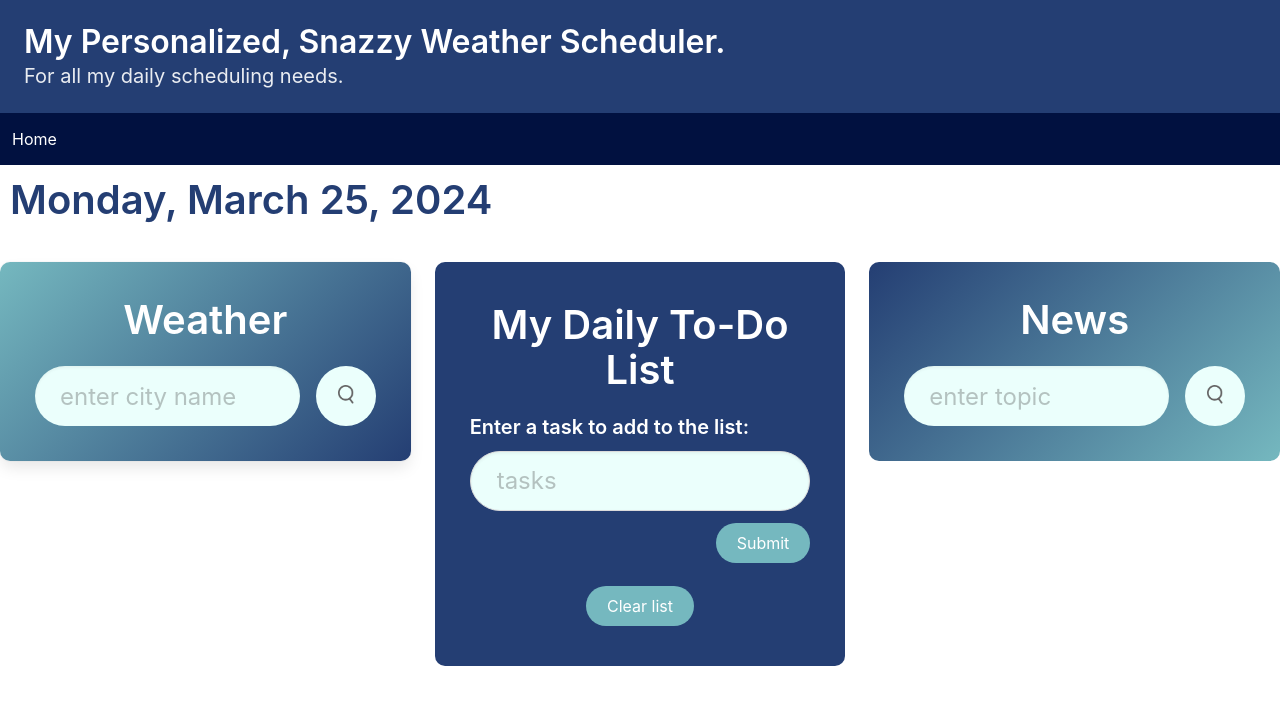
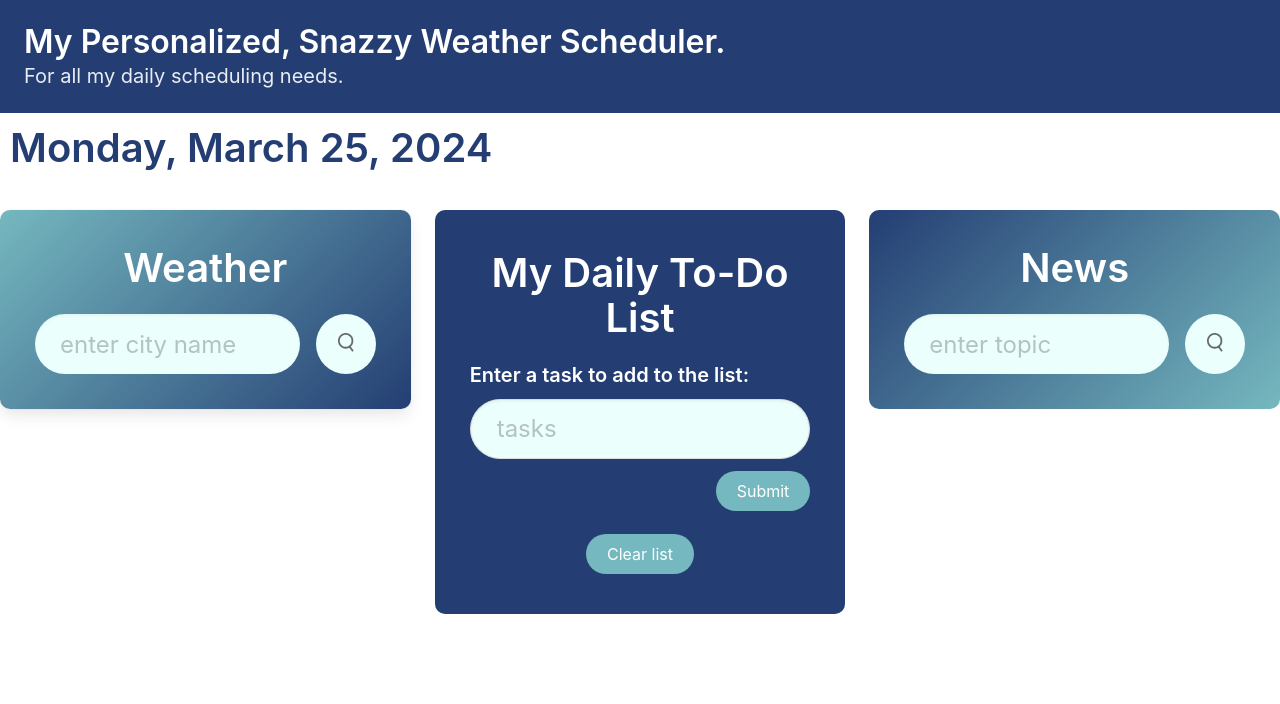
Before and after one commit to davidbeane1983/Daily-Task-List, a plain HTML site: page index.html in a window 1280 px wide. Drawn offline with nearby package versions, Linux system fonts and the light colour scheme.

Commit message:
adjsted syntax, not including css

```diff
--- a/assets/js/script.js
+++ b/assets/js/script.js
@@ -18,7 +18,6 @@ let modalContainer;
 document.addEventListener("DOMContentLoaded", function () {
   // modal setup
   const clearButton = document.getElementById('clear-modal-popup-btn');
-  // Remove the "let" keyword here
   modalContainer = document.getElementById('modal-container');
   // Hide the modal by default
   modalContainer.style.display = 'none';
@@ -58,7 +57,6 @@ document.addEventListener("DOMContentLoaded", function () {
 async function checkNews(topic) {
 // fetch news data from the API using the provided topic
 const response = await fetch(newsApiUrl + topic + '&language=en');
-
   // if the response status is 404 (not found), display an error message
   if (response.status == 404) {
     document.querySelector('.news-error').style.display = 'block';
@@ -71,8 +69,6 @@ document.addEventListener("DOMContentLoaded", function () {
     // select a random article from the list
     var select = Math.floor(Math.random() * 10)
     var article = results[select];
-
-    console.log(article);
 
     // display the selected article's title, source, image, description, and link
     document.querySelector('.news-title').innerHTML = article.title;
@@ -166,12 +162,8 @@ setInterval(updateDate, 24 * 60 * 60 * 1000);
 // Update the date element with the current date
 document.getElementById('date').innerHTML = getCurrentDate();
 
-
 // Update the date element with the current date
 document.getElementById('date').innerHTML = getCurrentDate();
-
-// get the elements needed for managing the todo list
-
 
 // Update the date initially
 updateDate();
@@ -179,10 +171,8 @@ updateDate();
 // Update the date every 24 hours
 setInterval(updateDate, 24 * 60 * 60 * 1000);
 
-
 // Update the date element with the current date
 document.getElementById('date').innerHTML = getCurrentDate();
-
 
 // Update the date element with the current date
 document.getElementById('date').innerHTML = getCurrentDate();
@@ -194,19 +184,6 @@ var addBtn = document.querySelector("#myForm");
 // retrieve the todoArray from localStorage or initialize it as empty
 var todoArray = JSON.parse(localStorage.getItem("todoArray"))||[];
 var items = todoArray;
-// declare item variable
-var item
-
-
-  document.addEventListener("DOMContentLoaded", function () {
-    // Retrieve the item with the key 'myKey' from local storage
-
-    // JSON string to be parsed
-    const jsonString = todoArray;
-
-    // Parse the JSON string into a JavaScript object
-    //const to = JSON.parse(todoArray);
-  });
 
 //  function to add items to the todo list
 function addLists(event) {
@@ -218,16 +195,14 @@ function addLists(event) {
   } else {
     console.log(addInput.value);
 
-
     // Save the string to localStorage
     var todoArray = JSON.parse(localStorage.getItem("todoArray"))||[];
     todoArray.push({text:addInput.value,id:Math.floor(Math.random()*999)});
     var string = JSON.stringify(todoArray);
-
     localStorage.setItem("todoArray", string);
     createLi()
     console.log("string",string);
-    addInput.value=""
+    addInput.value = "";
   }
 }
 
@@ -238,7 +213,7 @@ function createLi(){
   var ol = document.getElementById("todo-list");
 
   //clear the existing content of the <ol> element
-  ol.innerHTML=""
+  ol.innerHTML = "";
 
   // retrieve the todoArray from localStorage or initialize it as an empty array
   var todoArray = JSON.parse(localStorage.getItem("todoArray"))||[];
@@ -264,25 +239,23 @@ function createLi(){
 
 }
 
-// var removetext =
 // add list when clicked on add item button
 addBtn.addEventListener("submit", addLists);
 
 // console.log("Updated array:", numbers);
 function deleteElement(event) {
   // Sample array of numbers
-   console.log(event.target)
+   console.log(event.target);
    var deleteId = event.target.getAttribute("id")
-   var tempArr = []
+   var tempArr = [];
    var todoArray = JSON.parse(localStorage.getItem("todoArray"))||[];
    for(let i=0;i<todoArray.length;i++){
     if(todoArray[i].id != deleteId){
-      tempArr.push(todoArray[i])
+      tempArr.push(todoArray[i]);
     }
    }
-   localStorage.setItem("todoArray",JSON.stringify(tempArr))
-   createLi()
-
+   localStorage.setItem("todoArray",JSON.stringify(tempArr));
+   createLi();
 }
 
 createLi();
--- a/index.html
+++ b/index.html
@@ -12,30 +12,12 @@
         <!-- header -->
         <section class="hero is-small is-link" style="background-color: #243E73">
             <div class="hero-body">
-          <p class="title">
-            My Personalized, Snazzy Weather Scheduler.
-          </p>
-          <p class="subtitle">
-            For all my daily scheduling needs.
-          </p>
+                <p class="title">My Personalized, Snazzy Weather Scheduler.</p>
+                <p class="subtitle">For all my daily scheduling needs.</p>
             </div>
         </section>
-     <!-- navigation -->
-      <nav class="navbar" role="navigation" aria-label="main navigation">
-        <div class="navbar-brand">
-        <div id="navbarBasicExample" class="navbar-menu">
-          <div class="navbar-start">
-            <a class="navbar-item" href="index.html">Home</a>
-         </div>
-      </div>
-      <div class="navbar-end">
-        <div class="navbar-item">
-            </div>
-          </div>
-        </div>
-      </nav>
 
-      <!--the week/month/day/year -->
+        <!--the day/month/year -->
         <div id="date" class="title is-size-2 has-text-centered mt-3"></div>
 
         <!-- columns -->
@@ -45,7 +27,6 @@
                 <div class="card">
                     <h2 class="title is-2 has-text-white">Weather</h2>
                     <div class="search">
-
                         <input class="input is-size-4" type="text" placeholder="enter city name" spellcheck="false">
                         <button><img src="assets\images\images\search.png"></button>
                     </div>
@@ -81,7 +62,8 @@
                 <div class="list-card mt-4">
                     <h2 class="title is-2 has-text-white">My Daily To-Do List</h2>
                     <form id="myForm">
-                <label for="inputField"><h5 class="title is-5 has-text-white mb-3 is-pulled-left">Enter a task to add to the list:</h5>
+                        <label for="inputField">
+                            <h5 class="title is-5 has-text-white mb-3 is-pulled-left">Enter a task to add to the list:</h5>
                         </label>
                         <input class="input is-size-4 is-rounded" type="text" placeholder="tasks" id="addBtn" name="inputField">
                         <p id="Todo">
@@ -89,12 +71,10 @@
                         </p>
                         <br>
                         <br>
-
                         <!--This is where the task list will populate-->
                         <ol id="todo-list" type="1" class="is-medium">
                         <!-- List items will be added dynamically using JavaScript -->
                         </ol>
-
                         <button id="clear-modal-popup-btn" class="button is-rounded is-primary mt-3">Clear list</button>
                         <div id="modal-container" class="modal-container">
                             <div class="modal">
@@ -103,8 +83,6 @@
                                 <button id="cancel-clear" class="button is-rounded is-primary mt-3">No</button>
                             </div>
                         </div>
-
-
                     </form>
                 </div>
             </div>
```
Lines whose indentation alone changed are shown as unchanged.
